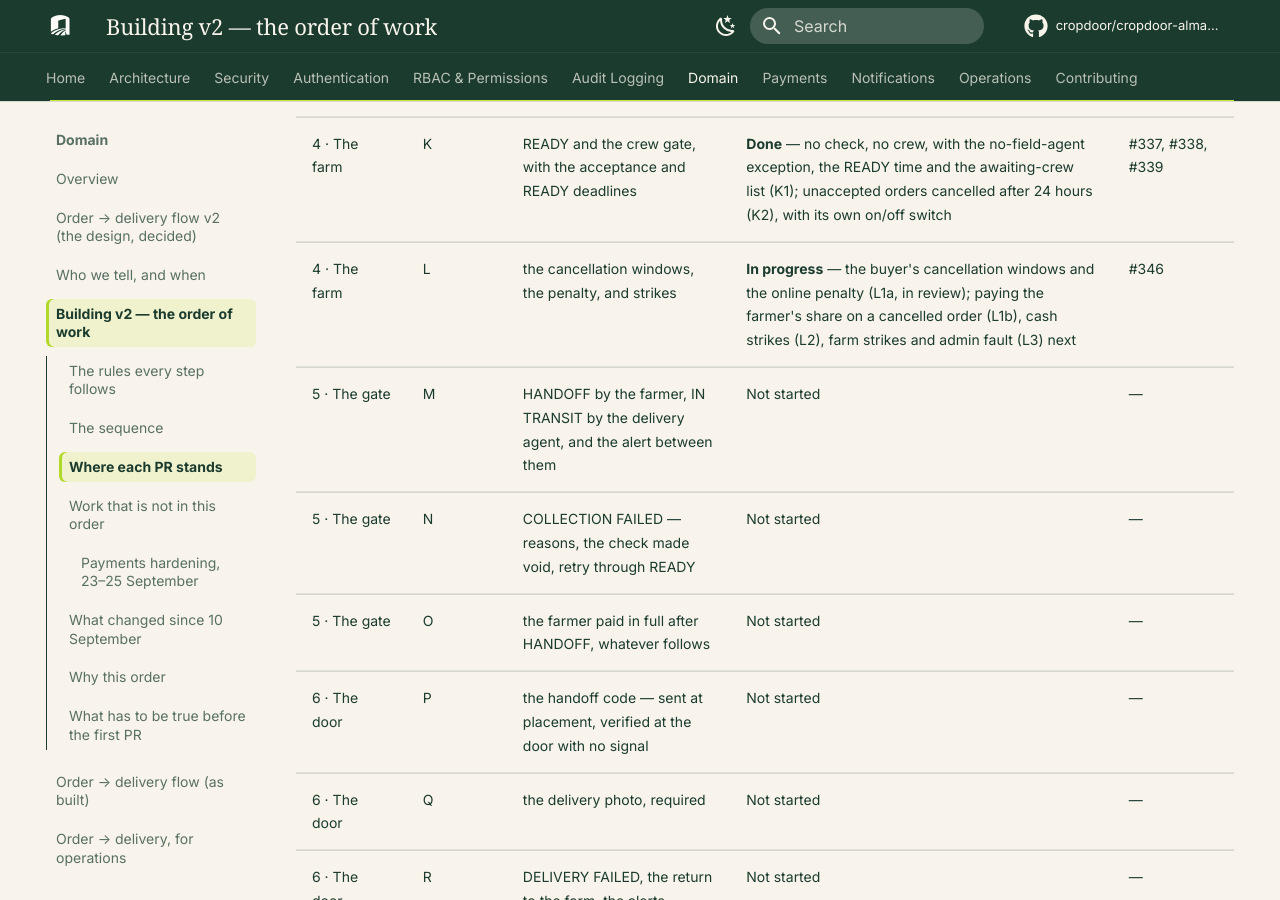
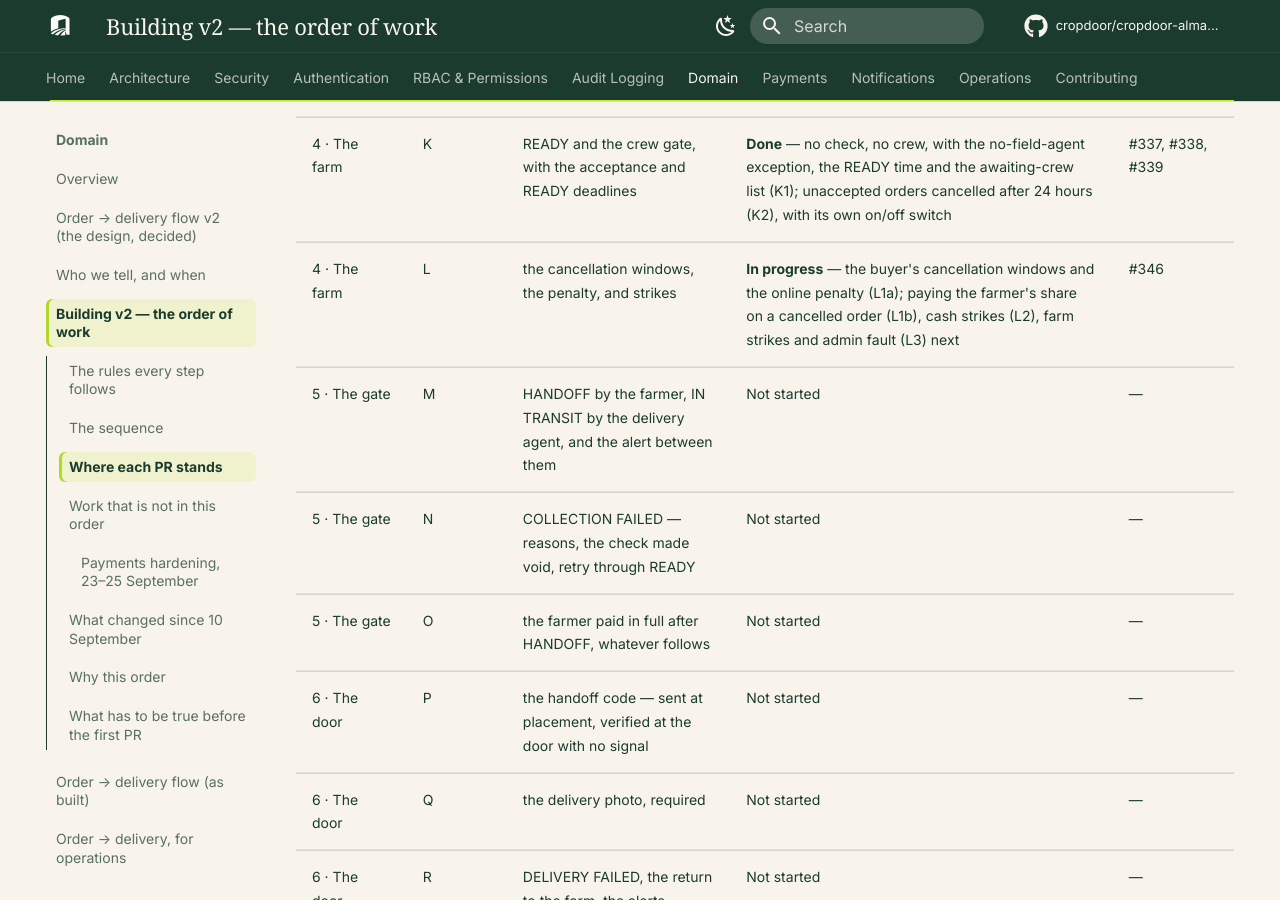
Before and after one commit to cropdoor/cropdoor-almanac, an MkDocs documentation site: the page built from docs/domain/order-delivery-flow-v2-build-order.md, in a window 1280 px wide and 900 px high, scrolled down 7343 px. Built offline with MkDocs 1.6.1 and Material for MkDocs 9.7.7, drawn with Linux system fonts in a browser that asks for light colours; some web fonts are replaced; comment, search, counter and statistics services are not loaded.

Commit message:
tracker: L1a is done (#346)

```diff
--- a/docs/domain/order-delivery-flow-v2-build-order.md
+++ b/docs/domain/order-delivery-flow-v2-build-order.md
@@ -72,7 +72,7 @@ The one place that says what is finished. A PR is **Done** only once it is merge
 | 3 · Money rails | I | refund a cash buyer by mobile money — and collect the buyer payout destination nothing else collects | **Done** | #317 |
 | 4 · The farm | J | the availability check — the form, the photos, the outcomes, the overdue list | **Done** — the check (J1), its outcome acting (J2: Not available cancels free, Short to Admin-Ops), the awaiting-check list with its 8-working-hour deadline (J3); field agents told on acceptance and given their own list (J4); the check's outcome on the admin orders list, with a filter (J5) | #332, #333, #334, #335, #336 |
 | 4 · The farm | K | READY and the crew gate, with the acceptance and READY deadlines | **Done** — no check, no crew, with the no-field-agent exception, the READY time and the awaiting-crew list (K1); unaccepted orders cancelled after 24 hours (K2), with its own on/off switch | #337, #338, #339 |
-| 4 · The farm | L | the cancellation windows, the penalty, and strikes | **In progress** — the buyer's cancellation windows and the online penalty (L1a, in review); paying the farmer's share on a cancelled order (L1b), cash strikes (L2), farm strikes and admin fault (L3) next | #346 |
+| 4 · The farm | L | the cancellation windows, the penalty, and strikes | **In progress** — the buyer's cancellation windows and the online penalty (L1a); paying the farmer's share on a cancelled order (L1b), cash strikes (L2), farm strikes and admin fault (L3) next | #346 |
 | 5 · The gate | M | HANDOFF by the farmer, IN TRANSIT by the delivery agent, and the alert between them | Not started | — |
 | 5 · The gate | N | COLLECTION FAILED — reasons, the check made void, retry through READY | Not started | — |
 | 5 · The gate | O | the farmer paid in full after HANDOFF, whatever follows | Not started | — |
```
